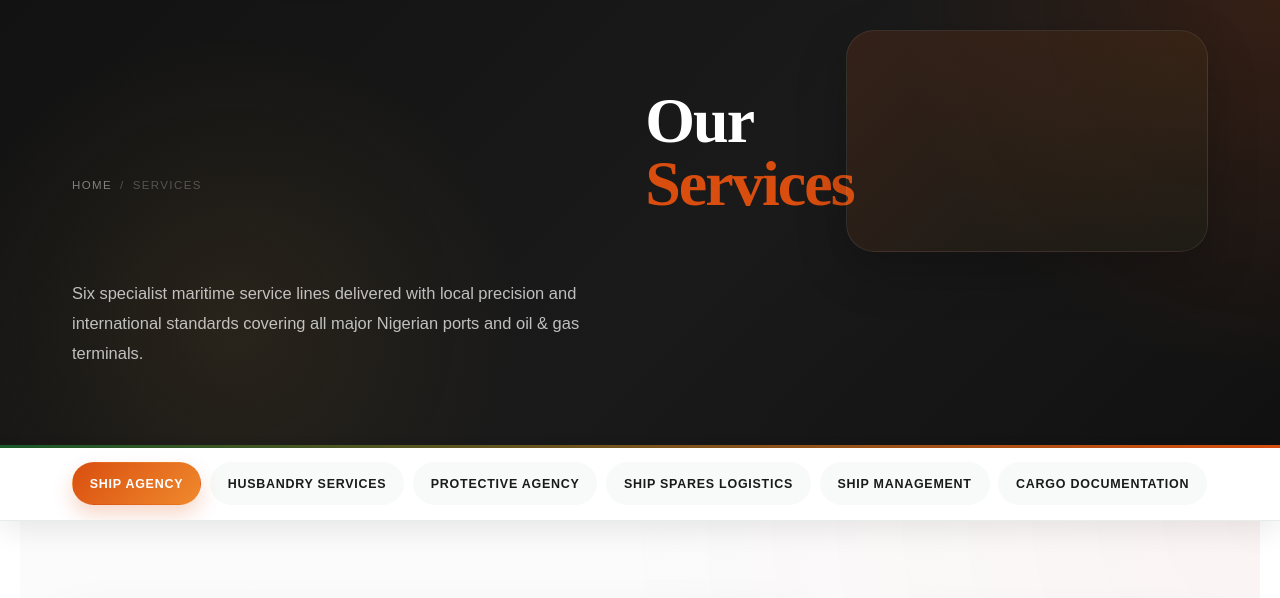
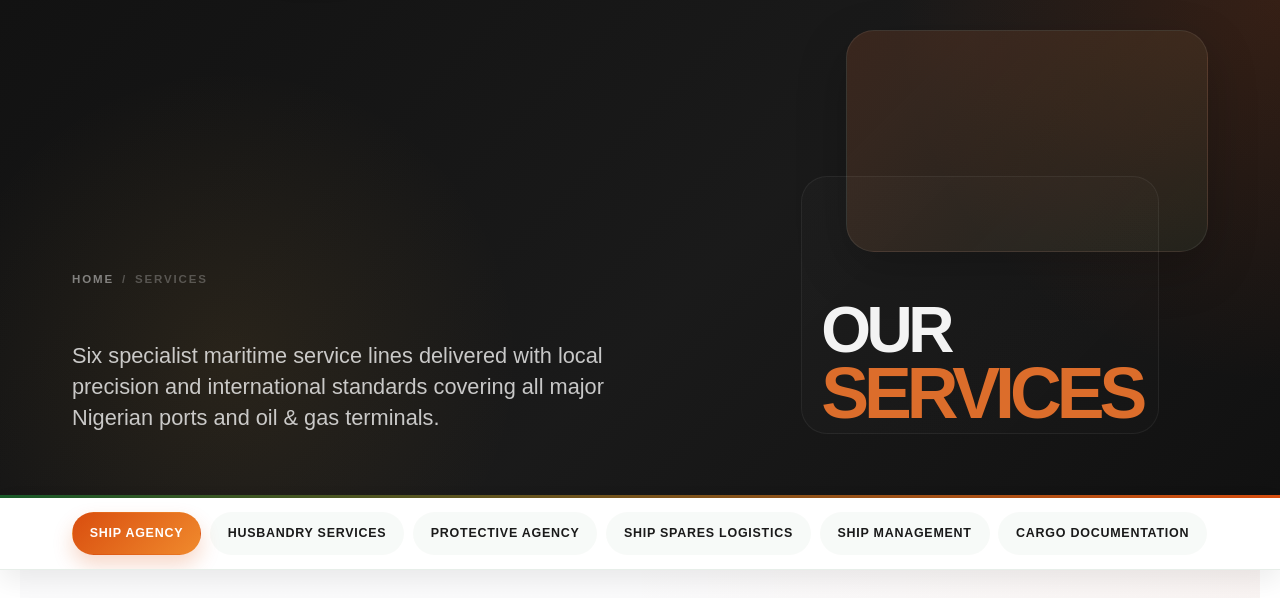
Before and after one commit to Shades09/Sombreiro-Shipping-Logistics, a website: page services.html in a window 1280 px wide. Shown: the part 175-773 px from the top of the page. Drawn offline with Linux system fonts and the light colour scheme; a web font is replaced by a local one.

Commit message:
Refine services page styling

```diff
--- a/services.html
+++ b/services.html
@@ -27,47 +27,91 @@
   <link href="https://fonts.googleapis.com/css2?family=Material+Icons+Outlined&display=block" rel="stylesheet" />
   <style>
     body.services-page .page-hero {
-      background:
-        radial-gradient(circle at top right, rgba(217,78,15,0.18), transparent 28%),
-        radial-gradient(circle at 18% 72%, rgba(201,148,58,0.12), transparent 26%),
-        linear-gradient(135deg, #101010 0%, #1a1a1a 58%, #0f0f0f 100%);
+      background: linear-gradient(180deg, #171717 0%, #111111 100%);
     }
 
     body.services-page .page-hero-inner {
       display: grid;
-      grid-template-columns: minmax(260px, 0.95fr) minmax(320px, 1.05fr);
-      gap: clamp(2rem, 5vw, 5rem);
+      grid-template-columns: minmax(0, 1.25fr) minmax(240px, 0.75fr);
       align-items: end;
+      gap: clamp(2rem, 4vw, 4rem);
       position: relative;
-      padding: 5.75rem 2rem 5rem;
+      padding: 4.25rem 2rem 4rem;
+      min-height: 500px;
     }
 
-    body.services-page .page-hero-inner::before {
-      content: '';
-      position: absolute;
-      right: 2rem;
-      top: 2rem;
-      width: min(360px, 34vw);
-      height: 220px;
-      border-radius: 28px;
-      background: linear-gradient(135deg, rgba(217,78,15,0.14), rgba(26,92,42,0.08));
-      border: 1px solid rgba(255,255,255,0.08);
-      box-shadow: 0 18px 50px rgba(0,0,0,0.22);
-      pointer-events: none;
+    body.services-page .hero-copy {
+      display: flex;
+      flex-direction: column;
+      justify-content: flex-end;
+      min-height: 100%;
+      padding-top: 1.5rem;
     }
 
-    body.services-page .page-hero h1 {
-      max-width: 8ch;
-      font-size: clamp(3rem, 5vw, 4.7rem);
-      line-height: 0.98;
-      margin-bottom: 0;
-      letter-spacing: -0.03em;
+    body.services-page .breadcrumb {
+      margin-bottom: 3.5rem;
+      color: rgba(255,255,255,0.5);
+      letter-spacing: 0.16em;
+      text-transform: uppercase;
+      font-size: 0.72rem;
+      font-weight: 600;
     }
 
     body.services-page .page-hero-desc {
-      max-width: 34rem;
-      font-size: 1.03rem;
-      color: rgba(255,255,255,0.72);
+      max-width: 35rem;
+      margin: 0;
+      font-size: clamp(1.12rem, 1.7vw, 2rem);
+      line-height: 1.42;
+      color: rgba(255,255,255,0.76);
+      font-weight: 400;
+    }
+
+    body.services-page .hero-visual {
+      position: relative;
+      display: flex;
+      align-items: flex-end;
+      justify-content: flex-start;
+      min-height: 280px;
+      padding-bottom: 0.5rem;
+    }
+
+    body.services-page .hero-visual::before {
+      content: '';
+      position: absolute;
+      inset: 8% 12% 0 0;
+      border-radius: 26px;
+      background: linear-gradient(135deg, rgba(255,255,255,0.02), rgba(255,255,255,0.01));
+      border: 1px solid rgba(255,255,255,0.06);
+    }
+
+    body.services-page .services-wordmark {
+      position: relative;
+      z-index: 1;
+      display: flex;
+      flex-direction: column;
+      align-items: flex-start;
+      gap: 0.15rem;
+      padding-left: 1.25rem;
+    }
+
+    body.services-page .word-our,
+    body.services-page .word-services {
+      display: block;
+      font-family: "Sora", "DM Sans", sans-serif;
+      letter-spacing: -0.07em;
+      line-height: 0.9;
+      font-weight: 800;
+      text-transform: uppercase;
+    }
+
+    body.services-page .word-our {
+      color: rgba(255,255,255,0.95);
+      font-size: clamp(2.8rem, 5vw, 5rem);
+    }
+
+    body.services-page .word-services {
+      color: #dc6d2b;
+      font-size: clamp(3.2rem, 5.6vw, 5.8rem);
     }
 
     body.services-page .service-tabs-wrap {
@@ -221,12 +265,29 @@
 
     @media (max-width: 767px) {
       body.services-page .page-hero-inner {
-        padding: 3.6rem 1.25rem 3rem;
+        grid-template-columns: 1fr;
+        padding: 3.6rem 1.25rem 2.5rem;
+        min-height: auto;
       }
 
-      body.services-page .page-hero h1 {
-        max-width: none;
-        font-size: clamp(2.6rem, 11vw, 3.4rem);
+      body.services-page .hero-copy {
+        padding-top: 0;
+      }
+
+      body.services-page .breadcrumb {
+        margin-bottom: 2rem;
+      }
+
+      body.services-page .page-hero-desc {
+        font-size: 1.05rem;
+      }
+
+      body.services-page .hero-visual {
+        min-height: 240px;
+      }
+
+      body.services-page .services-wordmark {
+        transform: none;
       }
 
       body.services-page .service-tabs {
@@ -266,15 +327,23 @@
   <!-- ── PAGE HERO ── -->
   <section class="page-hero">
     <div class="page-hero-inner fade-in">
+      <div class="hero-copy">
         <div class="breadcrumb">
           <a href="index.html">Home</a>
           <span>/</span>
           <span class="text-muted">Services</span>
         </div>
-      <h1>Our <em>Services</em></h1>
         <p class="page-hero-desc">
-        Six specialist maritime service lines delivered with local precision and international standards  covering all major Nigerian ports and oil & gas terminals.
+          Six specialist maritime service lines delivered with local precision and international standards covering all major Nigerian ports and oil &amp; gas terminals.
         </p>
+      </div>
+
+      <div class="hero-visual" aria-hidden="true">
+        <div class="services-wordmark">
+          <span class="word-our">Our</span>
+          <span class="word-services">Services</span>
+        </div>
+      </div>
     </div>
   </section>
 
@@ -747,7 +816,9 @@
             <li><a href="mailto:info@sombreiroshipping.com">info@sombreiroshipping.com</a></li>
             <li><a href="tel:+2348077146449">+234 807 714 6449</a></li>
             <li><a href="tel:+2348054035070">+234 805 403 5070</a></li>
-            <li>Office Address: 7 April Hospital Close, Off NTA/Ozuoba Road, Port Harcourt, Rivers State</li>
+            <li>Primary Office: 7 April Hospital Close, Off NTA/Ozuoba Road, Port Harcourt, Rivers State</li>
+            <li>Secondary Offices: Lagos Office - 26A Hindera Rd, Apapa GRA, Apapa, Lagos State, Nigeria</li>
+            <li>Bonny Office - New Road, Opposite Dolfin Hotels, Bonny, Rivers State, Nigeria</li>
           </ul>
         </div>
       </div>
```
Also changed, not shown: about.html (+4 -1 lines), contact.html (+6 -3 lines), index.html (+3 -1 lines). Lines whose indentation alone changed are shown as unchanged.
